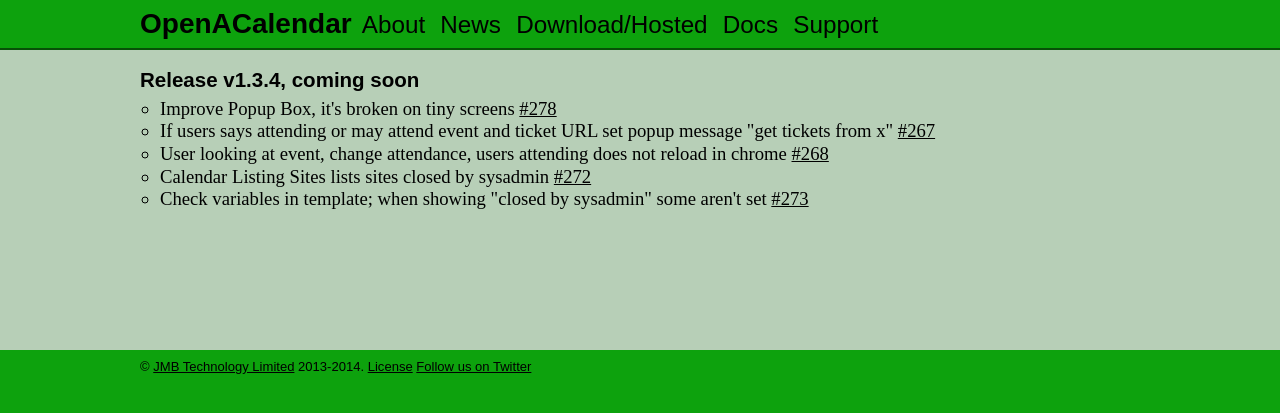
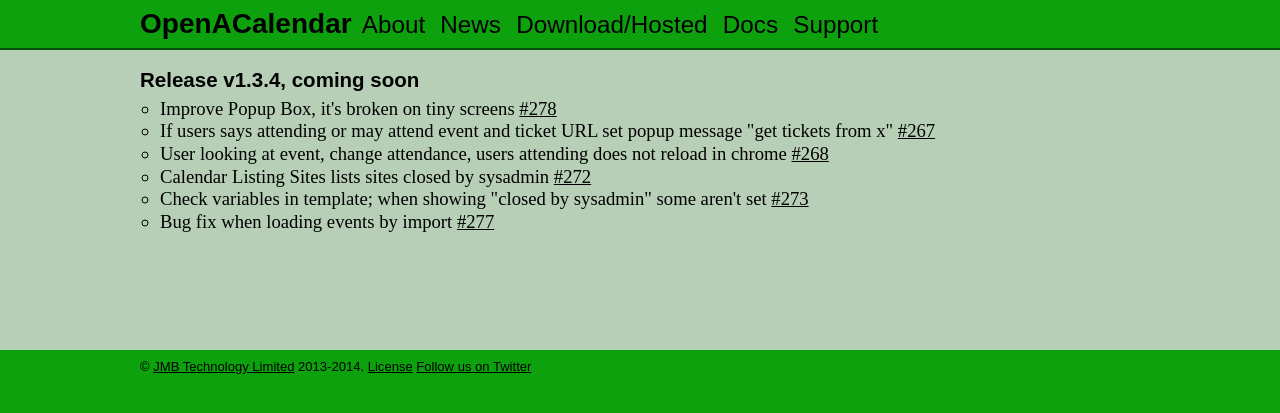
Before and after one commit to OpenACalendar/openacalendar.github.io, a Jekyll site: the page built from release/1.3.4.html, in a window 1280 px wide. Shown: the top 413 px of the page. Built offline with Jekyll 4.4.1, drawn with Linux system fonts in a browser that asks for light colours; Markdown is read by kramdown in place of the engine named in the settings; comment, search, counter and statistics services are not loaded.

Commit message:
Add release note

```diff
--- a/release/1.3.4.html
+++ b/release/1.3.4.html
@@ -13,4 +13,5 @@
 	<li>User looking at event, change attendance, users attending does not reload in chrome <a href="https://github.com/OpenACalendar/OpenACalendar-Web-Core/issues/268">#268</a></li>
 	<li>Calendar Listing Sites lists sites closed by sysadmin <a href="https://github.com/OpenACalendar/OpenACalendar-Web-Core/issues/272">#272</a></li>
 	<li>Check variables in template; when showing "closed by sysadmin" some aren't set <a href="https://github.com/OpenACalendar/OpenACalendar-Web-Core/issues/273">#273</a></li>
+	<li>Bug fix when loading events by import <a href="https://github.com/OpenACalendar/OpenACalendar-Web-Core/issues/277">#277</a></li>
 </ul>
```
